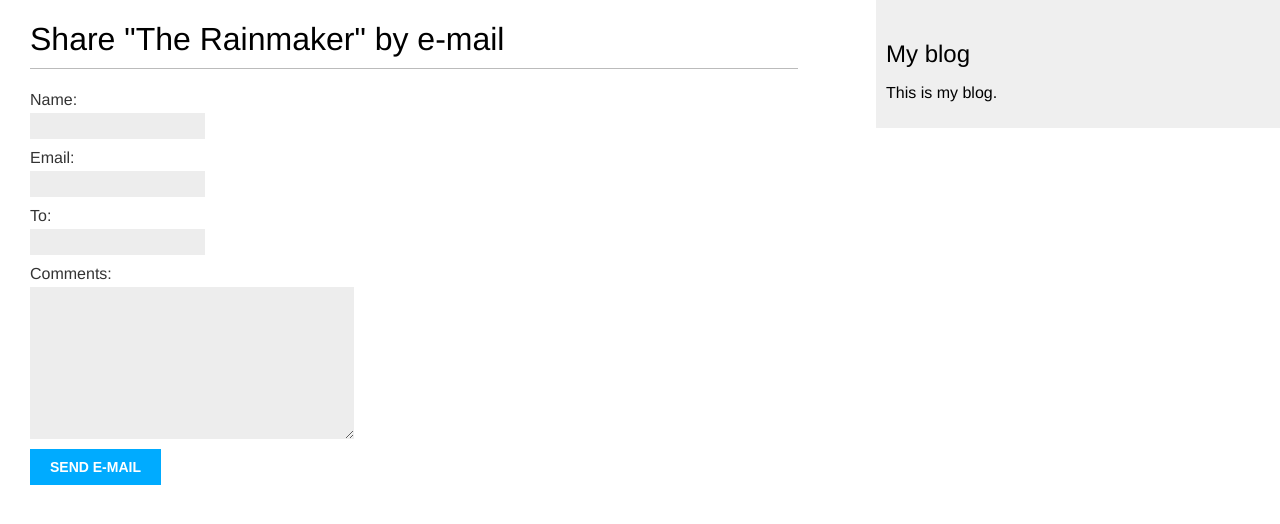
After one commit to rrudiuk/django-custom-blog, a Django app: page /blog/5/share/ in a window 1280 px wide. The commit adds this page. Shown: the top 524 px of the page. Run offline with Django 3.2, Linux system fonts and the light colour scheme; data comes from the database, SQL or seed files in the repository.

Commit message:
Added emailing functionality

```diff
--- /dev/null
+++ b/blog/forms.py
@@ -0,0 +1,7 @@
+from django import forms
+
+class EmailPostForm(forms.Form):
+	name = forms.CharField(max_length=25)
+	email = forms.EmailField()
+	to = forms.EmailField()
+	comments = forms.CharField(required=False, widget=forms.Textarea)
--- a/blog/templates/blog/post/detail.html
+++ b/blog/templates/blog/post/detail.html
@@ -14,4 +14,10 @@
 
 	{{ post.body|linebreaks }}
 
+	<p>
+		<a href="{% url 'blog:post_share' post.id %}">
+			Share this post
+		</a>
+	</p>
+
 {% endblock %}
--- /dev/null
+++ b/blog/templates/blog/post/share.html
@@ -0,0 +1,23 @@
+{% extends "blog/base.html" %}
+
+{% block title %}Share a post{% endblock %}
+
+{% block content %}
+	{% if sent %}
+		<h1>E-mail successfully sent</h1>
+
+		<p>
+			"{{ post.title }}" was successfully sent to {{ form.cleaned_data.to }}.
+		</p>
+
+	{% else %}
+		<h1>Share "{{ post.title }}" by e-mail</h1>
+
+		<form method="post">
+			{{ form.as_p }}
+			{% csrf_token %}
+			<input type="submit" value="Send e-mail">
+		</form>
+	{% endif %}
+
+{% endblock %}
--- a/blog/urls.py
+++ b/blog/urls.py
@@ -6,7 +6,8 @@ app_name = 'blog'
 urlpatterns = [
 	# post views
 	# path('', views.post_list, name='post_list'),
+	path('', views.PostListView.as_view(), name='post_list'),
 	path('<int:year>/<int:month>/<int:day>/<slug:post>/',
 		views.post_detail, name='post_detail'),
-	path('', views.PostListView.as_view(), name='post_list'),
+	path('<int:post_id>/share/', views.post_share, name='post_share'),
 ]
--- a/blog/views.py
+++ b/blog/views.py
@@ -2,6 +2,8 @@ from django.shortcuts import render, get_object_or_404
 from .models import Post
 from django.core.paginator import Paginator, EmptyPage, PageNotAnInteger
 from django.views.generic import ListView
+from .forms import EmailPostForm
+from django.core.mail import send_mail
 
 class PostListView(ListView):
 	queryset = Post.published.all()
@@ -30,3 +32,25 @@ def post_detail(request, year, month, day, post):
 	post = get_object_or_404(Post, slug=post, status='published', publish__year=year,
 		publish__month=month, publish__day=day)
 	return render(request, 'blog/post/detail.html', {'post': post})
+
+def post_share(request, post_id):
+	# Retrieve post by id
+	post = get_object_or_404(Post, id=post_id, status='published')
+	sent = False
+
+	if request.method == 'POST':
+		# Form was submitted
+		form = EmailPostForm(request.POST)
+		if form.is_valid():
+			# Form fields passed validation
+			cd = form.cleaned_data
+			# ... send email
+			post_url = request.build_absolute_uri(post.get_absolute_url())
+			subject = f"{cd['name']} recommends you read " f"{post.title}"
+			message = f"Read {post.title} at {post_url}\n\n" f"{cd['name']}\'s comments: {cd['comments']}"
+			send_mail(subject, message, 'admin@myblog.com', [cd['to']])
+			sent = True
+	else:
+		form = EmailPostForm()
+
+	return render(request, 'blog/post/share.html', {'post': post,'form': form, 'sent': sent})
--- a/mysite/settings.py
+++ b/mysite/settings.py
@@ -100,6 +100,8 @@ AUTH_PASSWORD_VALIDATORS = [
     },
 ]
 
+# Write email to console
+EMAIL_BACKEND = 'django.core.mail.backends.console.EmailBackend'
 
 # Internationalization
 # https://docs.djangoproject.com/en/3.0/topics/i18n/
```
